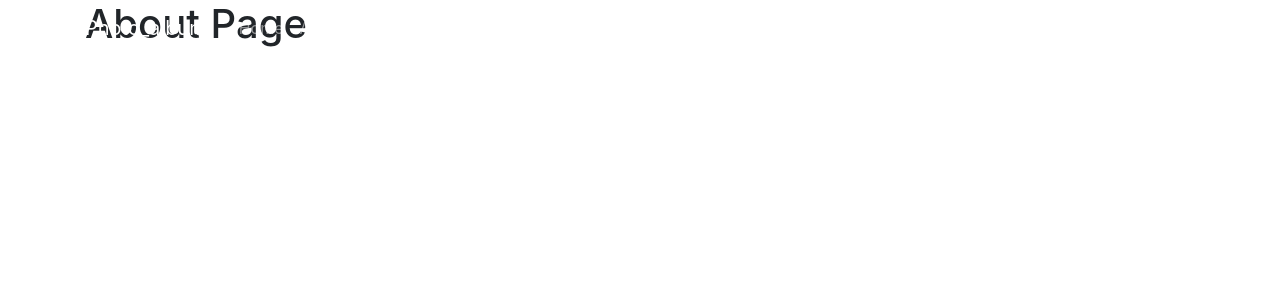
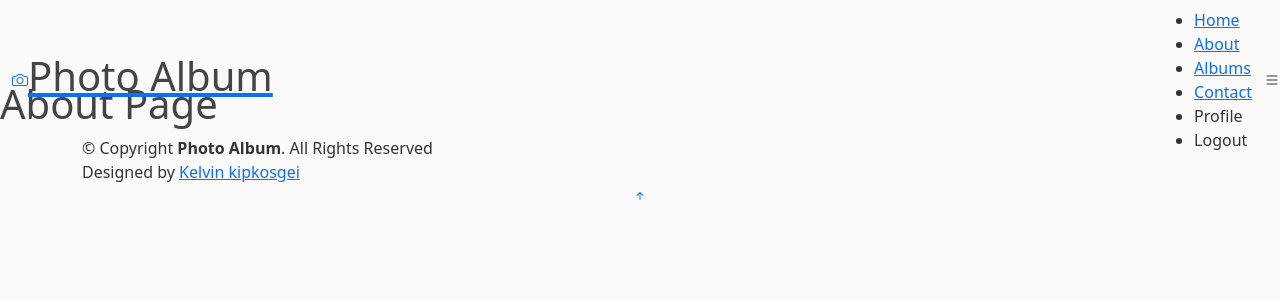
Before and after one commit to Sanga78/photoalbum, a Django app: page /about/ in a window 1280 px wide. Shown: the top 300 px of the page. Run offline with Django 4.2, Linux system fonts and the light colour scheme; the visitor is signed in with stand-in values (Sample User, id 1); some libraries are stand-ins or nearby versions.

Commit message:
Update base.html
updated the base

```diff
--- a/Album/Templates/base.html
+++ b/Album/Templates/base.html
@@ -1,95 +1,99 @@
-{%load static%}
+{% load static %}
+
 <!DOCTYPE html>
 <html lang="en">
     <head>
-    <meta charset="UTF-8" />
-    <meta name="viewport" content="width=device-width, initial-scale=1.0" />
-    {%if title%}
-    <title>Photo_album {{title}}</title>
-    {%else%}
-    <title>Photo_album</title>
-    {%endif%}
-    <link
-      rel="stylesheet"
-      href="https://cdn.jsdelivr.net/npm/bootstrap@4.3.1/dist/css/bootstrap.min.css"
-      integrity="sha384-ggOyR0iXCbMQv3Xipma34MD+dH/1fQ784/j6cY/iJTQUOhcWr7x9JvoRxT2MZw1T"
-      crossorigin="anonymous"
-    />
-    <link rel="stylesheet" href="{% static 'blog/main.css' %}">
+    <meta charset="utf-8">
+    <meta content="width=device-width, initial-scale=1.0" name="viewport">
+
+    <title>Photo album</title>
+    <meta content="" name="description">
+    <meta content="" name="keywords">
+
+    <!-- Favicons -->
+    <link href="{% static 'assets/img/favicon.png' %}" rel="icon">
+    <link href="{% static 'assets/img/apple-touch-icon.png' %}" rel="apple-touch-icon">
+
+    <!-- Google Fonts -->
+    <link rel="preconnect" href="https://fonts.googleapis.com">
+    <link rel="preconnect" href="https://fonts.gstatic.com" crossorigin>
+    <link href="https://fonts.googleapis.com/css2?family=Open+Sans:ital,wght@0,300;0,400;0,500;0,600;0,700;1,300;1,400;1,600;1,700&family=Inter:ital,wght@0,300;0,400;0,500;0,600;0,700;1,300;1,400;1,500;1,600;1,700&family=Cardo:ital,wght@0,400;0,700;1,400&display=swap" rel="stylesheet">
+
+    <!-- Vendor CSS Files -->
+    <link href="{% static 'assets/vendor/bootstrap-icons/bootstrap-icons.css' %}" rel="stylesheet">
+    <link href="{% static 'assets/vendor/bootstrap/css/bootstrap.min.css' %}" rel="stylesheet">
+    <link href="{% static 'assets/vendor/swiper/swiper-bundle.min.css' %}" rel="stylesheet">
+    <link href="{% static 'assets/vendor/glightbox/css/glightbox.min.css' %}" rel="stylesheet">
+    <link href="{% static 'assets/vendor/aos/aos.css" rel="stylesheet' %}">
+
+    <!-- Template Main CSS File -->
+    <link href="{% static 'assets/css/main.css' %}" rel="stylesheet">
   </head>
   <body>
-    <header class="site-header">
-      <nav class="navbar navbar-expand-md navbar-dark bg-steel fixed-top">
-        <div class="container">
-          <a class="navbar-brand mr-4" href="{%url 'album-home'%}">Photo_album</a>
-          <button class="navbar-toggler" type="button" data-toggle="collapse" data-target="#navbarToggle" aria-controls="navbarToggle" aria-expanded="false" aria-label="Toggle navigation">
-          <span class="navbar-toggler-icon"></span>
-          </button>
-          <div class="collapse navbar-collapse" id="navbarToggle">
-            <div class="navbar-nav mr-auto">
-              <a class="nav-item nav-link" href="{% url 'album-home'%}">Home</a>
-              <a class="nav-item nav-link" href="{% url 'album-about'%}">About</a>
-            </div>
-            <!-- Navbar Right Side -->
-            <div class="navbar-nav">
+     <!-- ======= Header ======= -->
+ <header id="header" class="header d-flex align-items-center fixed-top">
+    <div class="container-fluid d-flex align-items-center justify-content-between">
+
+      <a href="index.html" class="logo d-flex align-items-center  me-auto me-lg-0">
+        <!-- Uncomment the line below if you also wish to use an image logo -->
+        <!-- <img src="assets/img/logo.png" alt=""> -->
+        <i class="bi bi-camera"></i>
+        <h1>Photo Album</h1>
+      </a>
+
+      <nav id="navbar" class="navbar">
+        <ul>
           {%if user.is_authenticated%}
-              <a class="nav-item nav-link" href="{%url 'profile'%}">Profile</a>
-              <a class="nav-item nav-link" href="#" onclick="document.getElementById('logout-form').submit();">Logout</a>
+          <li><a href="{%url 'album-home' %}" class="active">Home</a></li>
+          <li><a href="{%url 'user_detail' user.id%}">About</a></li>
+          <li><a href="{%url 'user_albums' user.username %}">Albums</a></li>
+          <li><a href="">Contact</a></li>
+
+        <li><a class="nav-item nav-link" href="{%url 'profile'%}">Profile</a></li>
+        <li><a class="nav-item nav-link" href="#" onclick="document.getElementById('logout-form').submit();">Logout</a></li>
         <form id="logout-form" method="post" action="{% url 'logout' %}" style="display: none;">
           {% csrf_token %}
         </form>
-              <a class="nav-item nav-link" href="{%url 'album-create'%}">Create Album</a>
         {%else%}
-              <a class="nav-item nav-link" href="{%url 'login'%}">Login</a>
-              <a class="nav-item nav-link" href="{%url 'register'%}">Register</a>
+        <li><a class="nav-item nav-link" href="{%url 'login'%}">Login</a></li>
+        <li><a class="nav-item nav-link" href="{%url 'register'%}">Register</a></li>
         {%endif%}
+        </ul>
+      </nav><!-- .navbar -->
+      </div>
+      <i class="mobile-nav-toggle mobile-nav-show bi bi-list"></i>
+      <i class="mobile-nav-toggle mobile-nav-hide d-none bi bi-x"></i>
+
+    </div>
+  </header><!-- End Header -->
+  {% block content %}{% endblock %}
+  <!-- ======= Footer ======= -->
+  <footer id="footer" class="footer">
+    <div class="container">
+      <div class="copyright">
+        &copy; Copyright <strong><span>Photo Album</span></strong>. All Rights Reserved
+      </div>
+      <div class="credits">
+        Designed by <a href="#/">Kelvin kipkosgei</a>
       </div>
     </div>
+  </footer><!-- End Footer -->
+
+  <a href="#" class="scroll-top d-flex align-items-center justify-content-center"><i class="bi bi-arrow-up-short"></i></a>
+
+  <div id="preloader">
+    <div class="line"></div>
   </div>
-      </nav>
-    </header>
-    <main role="main" class="container">
-      <div class="row">
-        <div class="col-md-8">
-          {%if messages%}
-            {%for message in messages %}
-              <div class="alert alert-{{message.tags}}">
-                {{message}}
-              </div>
-            {%endfor%}
-          {%endif%}
-          {% block content %}{% endblock %}
-        </div>
-        <!-- <div class="col-md-4">
-          <div class="content-section">
-            <h3>Our Sidebar</h3>
-            <p class='text-muted'>You can put any information here you'd like.
-              <ul class="list-group">
-                <li class="list-group-item list-group-item-light">Latest Posts</li>
-                <li class="list-group-item list-group-item-light">Announcements</li>
-                <li class="list-group-item list-group-item-light">Calendars</li>
-                <li class="list-group-item list-group-item-light">etc</li>
-              </ul>
-            </p>
-          </div>
-        </div> -->
-      </div>
-    </main>
 
-    <script
-      src="https://code.jquery.com/jquery-3.3.1.slim.min.js"
-      integrity="sha384-q8i/X+965DzO0rT7abK41JStQIAqVgRVzpbzo5smXKp4YfRvH+8abtTE1Pi6jizo"
-      crossorigin="anonymous"
-    ></script>
-    <script
-      src="https://cdn.jsdelivr.net/npm/popper.js@1.14.7/dist/umd/popper.min.js"
-      integrity="sha384-UO2eT0CpHqdSJQ6hJty5KVphtPhzWj9WO1clHTMGa3JDZwrnQq4sF86dIHNDz0W1"
-      crossorigin="anonymous"
-    ></script>
-    <script
-      src="https://cdn.jsdelivr.net/npm/bootstrap@4.3.1/dist/js/bootstrap.min.js"
-      integrity="sha384-JjSmVgyd0p3pXB1rRibZUAYoIIy6OrQ6VrjIEaFf/nJGzIxFDsf4x0xIM+B07jRM"
-      crossorigin="anonymous"
-    ></script>
+  <!-- Vendor JS Files -->
+  <script src="{% static 'assets/vendor/bootstrap/js/bootstrap.bundle.min.js' %}"></script>
+  <script src="{% static 'assets/vendor/swiper/swiper-bundle.min.js' %}"></script>
+  <script src="{% static 'assets/vendor/glightbox/js/glightbox.min.js' %}"></script>
+  <script src="{% static 'assets/vendor/aos/aos.js' %}"></script>
+  <script src="{% static 'assets/vendor/php-email-form/validate.js' %}"></script>
+
+  <!-- Template Main JS File -->
+  <script src="{% static 'assets/js/main.js' %}"></script>
   </body>
-</html>
+
+<html>
```
Lines whose indentation alone changed are shown as unchanged.
